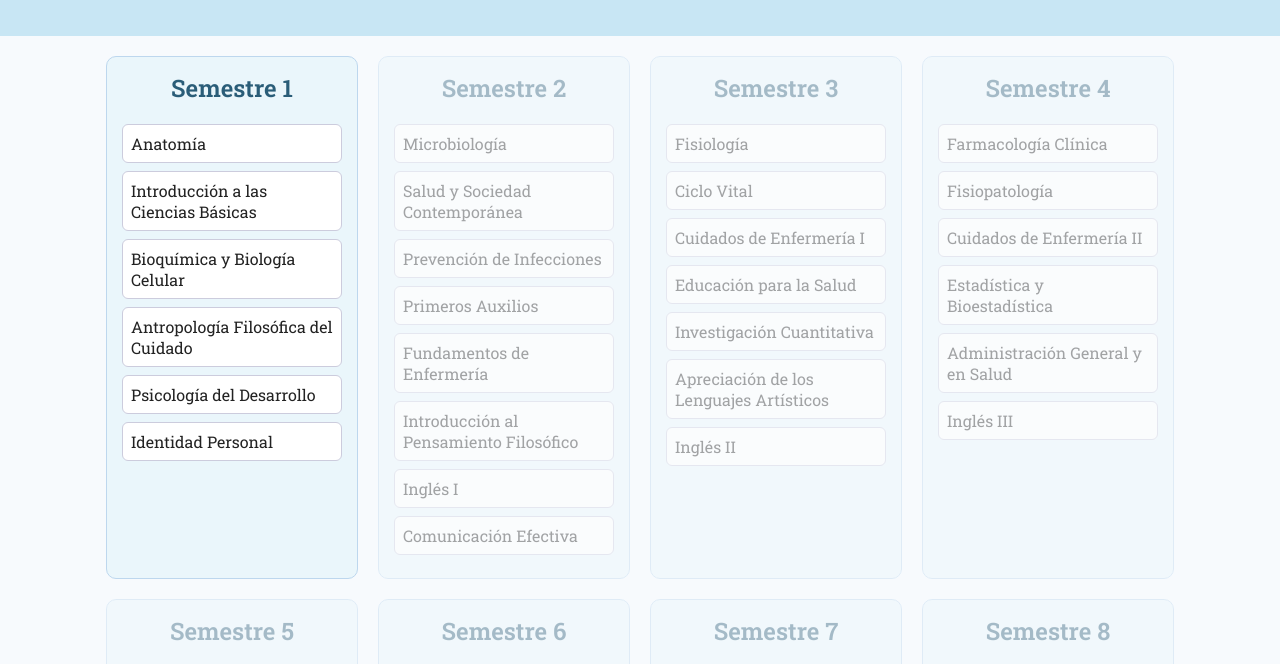
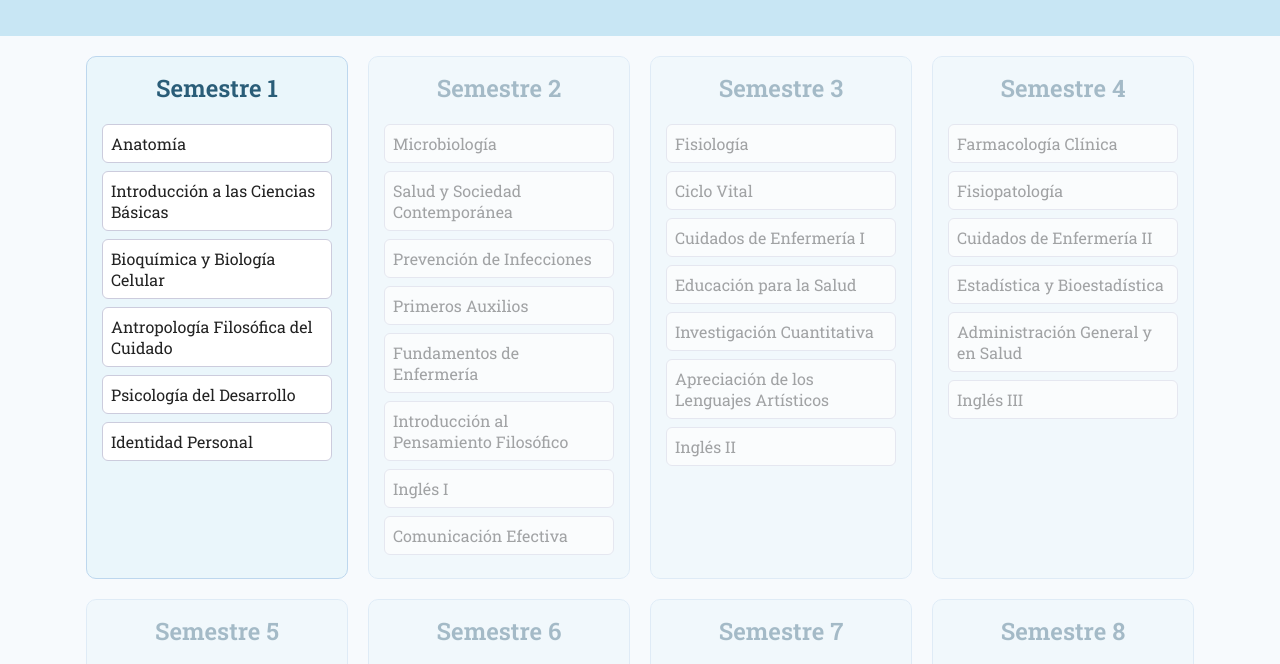
Before and after one commit to honey001001/Malla-curricular, a plain HTML site: page index.html in a window 1280 px wide. Shown: the part 84-748 px from the top of the page. Drawn offline with Linux system fonts and the light colour scheme.

Commit message:
Update estilos.css

```diff
--- a/estilos.css
+++ b/estilos.css
@@ -36,7 +36,7 @@ header p {
   border: 1px solid #bdd7ee;
   border-radius: 10px;
   padding: 15px;
-  width: 220px;
+  width: 230px;
   transition: 0.3s;
 }
 
```
